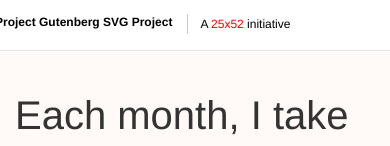
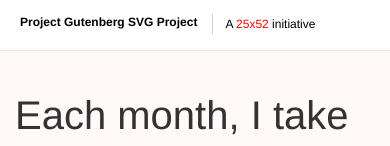
Before and after one commit to femmebot/Gutenberg-SVG, a plain HTML site: page index.html in a window 390 px wide. Shown: the top 146 px of the page. Drawn offline with nearby package versions, Linux system fonts and the light colour scheme; a web font is replaced by a local one.

Commit message:
navbar margin adjustment

```diff
--- a/css/gutenberg-svg.css
+++ b/css/gutenberg-svg.css
@@ -24,7 +24,7 @@
 .tinytype { font: 10px Arial; color: #999; }
 
 @media ( max-width: 768px ) {
-	#guten-graphics .navbar-brand { padding-left: 10px; }
+	#guten-graphics .navbar-brand { margin-left: 20px; }
 	#guten-graphics .container { padding: 0; }
 	#guten-graphics .caption { padding: 6px 0; }
 }
```
